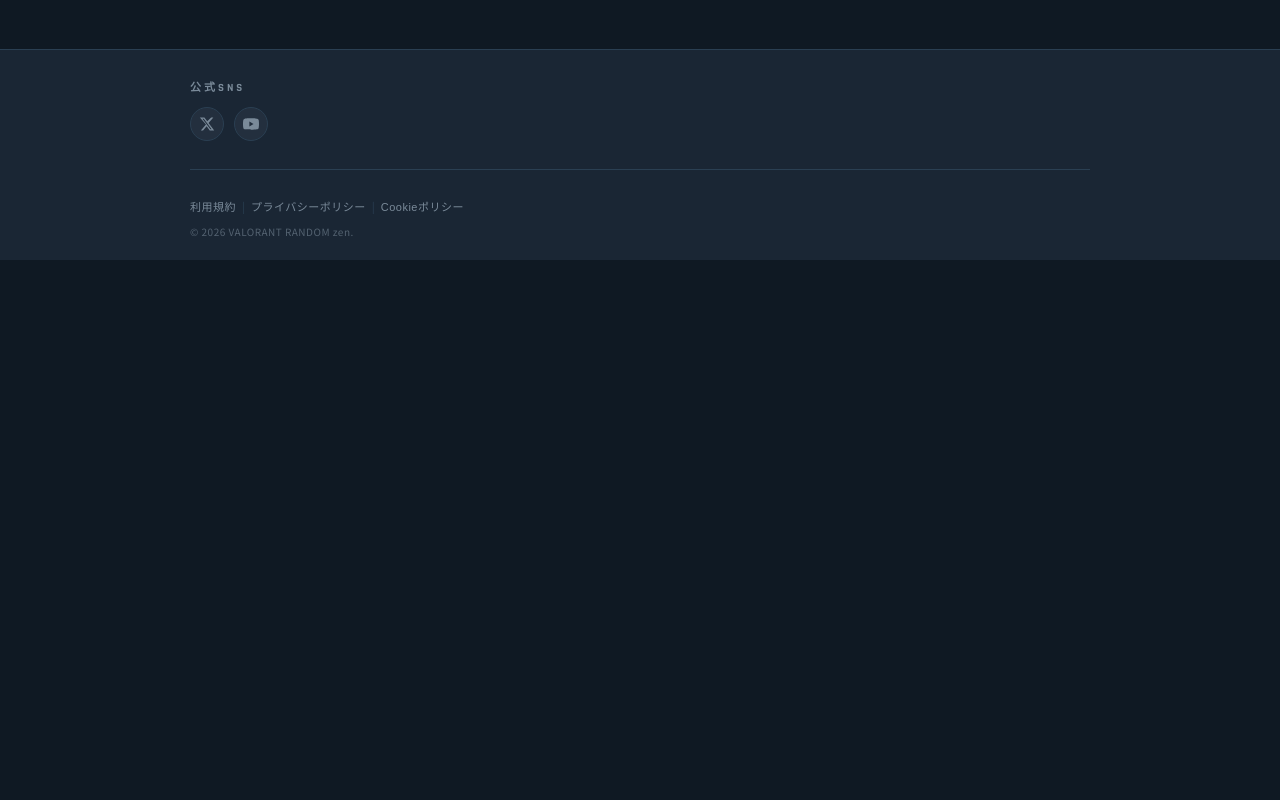
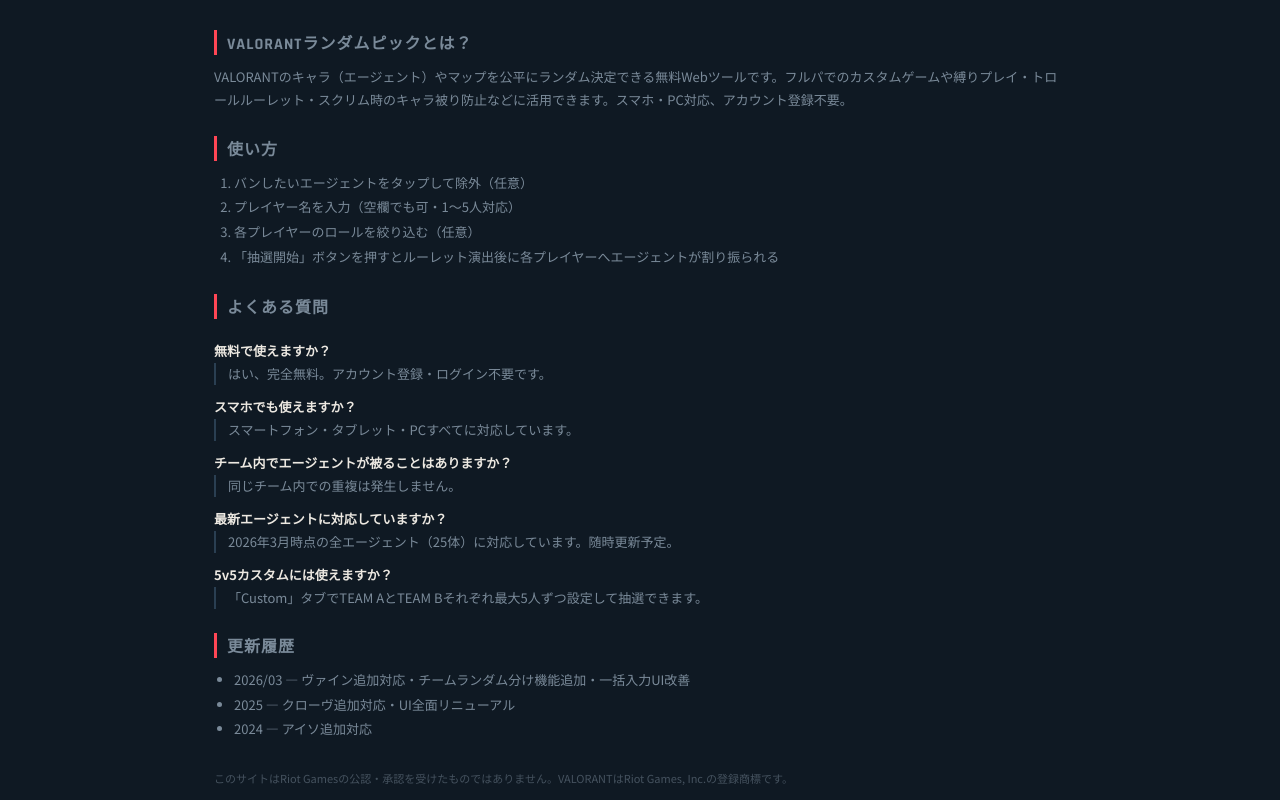
Before and after one commit to Zenitsu0229/valorant-tools, a Vue app: page / in a window 1280 px wide. Shown: the part 980-1780 px from the top of the page. Before the commit the page ends 1240 px from the top, so only its background shows below. Built offline with nearby package versions, Linux system fonts and the light colour scheme.

Commit message:
SEO対策-LLM対策

```diff
--- a/index.html
+++ b/index.html
@@ -5,7 +5,7 @@
     <meta name="viewport" content="width=device-width, initial-scale=1.0" />
 
     <!-- ===== PRIMARY META ===== -->
-    <title>VALORANTランダムピック・ルーレット | キャラ・マップ自動選択ツール【無料】</title>
+    <title>VALORANTランダムピック・ルーレット | キャラ・マップ自動選択ツール【無料・スマホ対応】</title>
     <meta name="description" content="VALORANTのキャラ（エージェント）とマップをルーレット・ランダムピックできる無料サイト。やり方かんたん・バン機能・ロール指定・5v5対応。フルパ・カスタム・縛りプレイ・トロールルーレットに最適。" />
     <meta name="keywords" content="VALORANT ランダムピック, VALORANT ランダム ピック サイト, VALORANT ランダムピック やり方, VALORANT ランダムピック 仕様, VALORANT キャラ ルーレット, VALORANT キャラ ランダム, VALORANT ルーレット, VALORANT トロール ルーレット, VALORANT ランダム ピック リーダー, valorant random picker, valorant エージェント ランダム, valorant map random, valorant チーム ランダム, valorant マップ ランダム, ヴァロラント ランダム, VALORANT 割り振り, スクリム ランダム, カスタム ランダム" />
     <meta name="author" content="VAL RANDOM" />
@@ -69,7 +69,7 @@
         "priceCurrency": "JPY"
       },
       "inLanguage": "ja",
-      "keywords": "VALORANT, ヴァロラント, ランダムピック, エージェント, マップ, スクリム, カスタム,キャラルーレット, トロールルーレット, バンピック, ロール絞り込み",
+      "keywords": "VALORANT, ヴァロラント, ランダムピック, エージェント, マップ, スクリム, カスタム,キャラルーレット, トロールルーレット, バンピック, ロール絞り込み,キャラ,ルーレット,マップルーレット",
       "featureList": [
         "エージェントランダム割り振り（コンペティティブ5人）",
         "5v5カスタムゲーム用チーム別エージェントランダム割り振り",
@@ -77,8 +77,10 @@
         "プレイヤーごとの個別ロールフィルター",
         "バンフェーズ（除外エージェント指定）",
         "マップランダム選択（除外機能付き）",
-        "ロールプリセット設定（2デュエリスト・2センチネル等）"
+        "ロールプリセット設定（2デュエリスト・2センチネル等）",
+        "チームランダム分け（2〜10人・バランス/ランダム/ハンデモード）"
       ],
+      "isAccessibleForFree": true,
       "screenshot": "https://valorant-tools-two.vercel.app/ogp.png",
       "creator": {
         "@type": "Person",
--- a/src/pages/Agent5/Agent5.vue
+++ b/src/pages/Agent5/Agent5.vue
@@ -291,7 +291,7 @@
           :class="`a5-result-card--${r.agent.role}`"
           :style="{ animationDelay: `${i * 100}ms` }"
         >
-          <img class="a5-result-card__portrait" :src="r.agent.portrait" :alt="r.agent.name" />
+          <img class="a5-result-card__portrait" :src="r.agent.portrait" :alt="`${r.agent.name} - VALORANT ${ROLE_LABELS[r.agent.role]}`" />
           <div class="a5-result-card__overlay" :class="`a5-result-card__overlay--${r.agent.role}`" />
           <img class="a5-result-card__icon" :src="r.agent.icon" :alt="r.agent.name" />
           <div class="a5-result-card__info">
@@ -301,7 +301,60 @@
           </div>
         </div>
       </div>
+
+      <!-- SNSシェアボタン -->
+      <div class="share-bar">
+        <a
+          class="share-btn share-btn--x"
+          :href="`https://twitter.com/intent/tweet?text=${encodeURIComponent('VALORANTランダムピックで抽選しました！ #VALORANT #ヴァロラント')}&url=${encodeURIComponent('https://valorant-tools-two.vercel.app/')}`"
+          target="_blank"
+          rel="noopener noreferrer"
+        >𝕏 でシェア</a>
+        <a
+          class="share-btn share-btn--line"
+          :href="`https://line.me/R/msg/text/?${encodeURIComponent('VALORANTランダムピック！ https://valorant-tools-two.vercel.app/')}`"
+          target="_blank"
+          rel="noopener noreferrer"
+        >LINE でシェア</a>
+      </div>
     </div>
+
+    <!-- SEOコンテンツ：FAQ・使い方・更新履歴 -->
+    <section class="seo-section">
+      <h2 class="seo-section__title">VALORANTランダムピックとは？</h2>
+      <p class="seo-section__text">VALORANTのキャラ（エージェント）やマップを公平にランダム決定できる無料Webツールです。フルパでのカスタムゲームや縛りプレイ・トロールルーレット・スクリム時のキャラ被り防止などに活用できます。スマホ・PC対応、アカウント登録不要。</p>
+
+      <h2 class="seo-section__title">使い方</h2>
+      <ol class="seo-section__list">
+        <li>バンしたいエージェントをタップして除外（任意）</li>
+        <li>プレイヤー名を入力（空欄でも可・1〜5人対応）</li>
+        <li>各プレイヤーのロールを絞り込む（任意）</li>
+        <li>「抽選開始」ボタンを押すとルーレット演出後に各プレイヤーへエージェントが割り振られる</li>
+      </ol>
+
+      <h2 class="seo-section__title">よくある質問</h2>
+      <dl class="seo-section__faq">
+        <dt>無料で使えますか？</dt>
+        <dd>はい、完全無料。アカウント登録・ログイン不要です。</dd>
+        <dt>スマホでも使えますか？</dt>
+        <dd>スマートフォン・タブレット・PCすべてに対応しています。</dd>
+        <dt>チーム内でエージェントが被ることはありますか？</dt>
+        <dd>同じチーム内での重複は発生しません。</dd>
+        <dt>最新エージェントに対応していますか？</dt>
+        <dd>2026年3月時点の全エージェント（25体）に対応しています。随時更新予定。</dd>
+        <dt>5v5カスタムには使えますか？</dt>
+        <dd>「Custom」タブでTEAM AとTEAM Bそれぞれ最大5人ずつ設定して抽選できます。</dd>
+      </dl>
+
+      <h2 class="seo-section__title">更新履歴</h2>
+      <ul class="seo-section__list">
+        <li>2026/03 — ヴァイン追加対応・チームランダム分け機能追加・一括入力UI改善</li>
+        <li>2025 — クローヴ追加対応・UI全面リニューアル</li>
+        <li>2024 — アイソ追加対応</li>
+      </ul>
+
+      <p class="seo-section__disclaimer">このサイトはRiot Gamesの公認・承認を受けたものではありません。VALORANTはRiot Games, Inc.の登録商標です。</p>
+    </section>
 
   </div>
 </template>
--- a/src/styles/global.css
+++ b/src/styles/global.css
@@ -868,6 +868,102 @@
   line-height: 1.6;
 }
 
+/* ===== SNS シェアバー ===== */
+.share-bar {
+  display: flex;
+  gap: 10px;
+  justify-content: center;
+  margin-top: 20px;
+}
+
+.share-btn {
+  display: inline-flex;
+  align-items: center;
+  gap: 6px;
+  padding: 8px 20px;
+  border-radius: 3px;
+  font-family: 'Rajdhani', sans-serif;
+  font-size: 13px;
+  font-weight: 700;
+  letter-spacing: 1px;
+  text-decoration: none;
+  transition: opacity 0.15s;
+}
+.share-btn:hover { opacity: 0.8; }
+
+.share-btn--x {
+  background: #000;
+  color: #fff;
+  border: 1px solid #333;
+}
+.share-btn--line {
+  background: #06c755;
+  color: #fff;
+  border: 1px solid #06c755;
+}
+
+/* ===== SEOセクション（FAQ・使い方・更新履歴） ===== */
+.seo-section {
+  margin-top: 48px;
+  border-top: 1px solid var(--border);
+  padding-top: 32px;
+}
+
+.seo-section__title {
+  font-family: 'Rajdhani', sans-serif;
+  font-size: 16px;
+  font-weight: 700;
+  letter-spacing: 1px;
+  color: var(--text-dim);
+  text-transform: uppercase;
+  margin-bottom: 10px;
+  margin-top: 24px;
+  border-left: 3px solid var(--red);
+  padding-left: 10px;
+}
+.seo-section__title:first-child { margin-top: 0; }
+
+.seo-section__text {
+  font-size: 13px;
+  color: var(--text-dim);
+  line-height: 1.8;
+}
+
+.seo-section__list {
+  font-size: 13px;
+  color: var(--text-dim);
+  line-height: 1.9;
+  padding-left: 20px;
+}
+
+.seo-section__faq {
+  display: grid;
+  gap: 0;
+}
+.seo-section__faq dt {
+  font-size: 13px;
+  font-weight: 700;
+  color: var(--text);
+  margin-top: 12px;
+}
+.seo-section__faq dd {
+  font-size: 13px;
+  color: var(--text-dim);
+  line-height: 1.7;
+  margin-left: 0;
+  padding-left: 12px;
+  border-left: 2px solid var(--border);
+  margin-top: 3px;
+}
+
+.seo-section__disclaimer {
+  font-size: 11px;
+  color: var(--text-dim);
+  opacity: 0.5;
+  margin-top: 28px;
+  line-height: 1.6;
+}
+
 /* ===== RESPONSIVE ===== */
 @media (max-width: 600px) {
   .header {
```
Also changed, not shown: public/llms.txt (added), public/robots.txt, 2 other files (tests, documents, lock files or other folders).
